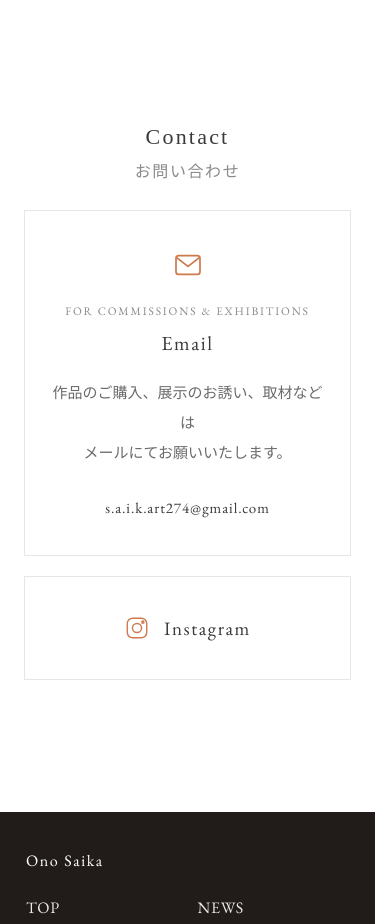
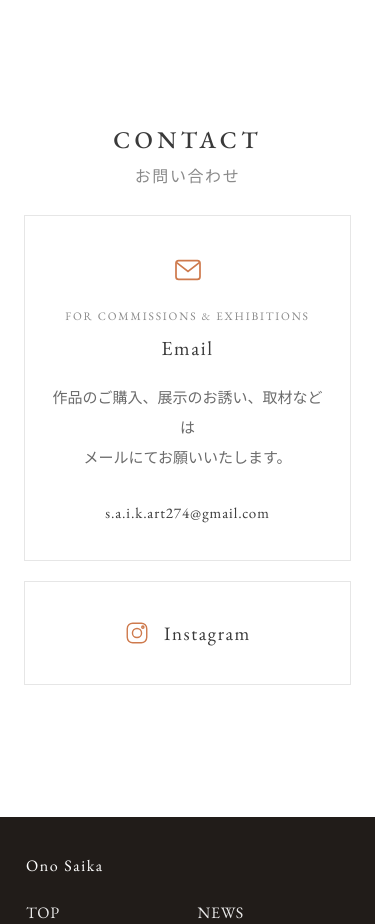
Before and after one commit to perihara/onosaika-site, a plain HTML site: page index.html in a window 390 px wide. Shown: the part 10060-10984 px from the top of the page. Drawn offline with nearby package versions, Linux system fonts and the light colour scheme.

Commit message:
Add files via upload

```diff
--- a/index.html
+++ b/index.html
@@ -380,7 +380,7 @@
   /* ---------- CONTACT ---------- */
   .contact-inner{padding:72px 40px 100px;max-width:920px;margin:0 auto;text-align:center;}
   .contact-title{
-    font-weight:500;font-size:26px;letter-spacing:.1em;color:var(--ink);margin-bottom:48px;
+    font-family:var(--serif-en);font-weight:500;font-size:32px;letter-spacing:.24em;color:var(--ink);margin-bottom:48px;
     opacity:0;animation:rise .8s var(--ease) .1s both;
   }
   .contact-title .jp{display:block;font-weight:400;color:var(--gray-soft);font-size:13px;letter-spacing:.2em;margin-top:12px;}
@@ -445,7 +445,7 @@
   .site-foot-copy{font-family:var(--serif-en);font-size:16px;letter-spacing:.05em;color:rgba(255,255,255,.7);}
   @media(max-width:760px){
     .contact-inner{padding:72px 24px;}
-    .contact-title{font-size:22px;margin-bottom:28px;}
+    .contact-title{font-size:24px;letter-spacing:.18em;margin-bottom:28px;}
     .contact-title .jp{font-size:16px;letter-spacing:.1em;margin-top:8px;}
     .contact-cards{gap:20px;}
     .contact-card{padding:38px 26px;}
@@ -672,7 +672,7 @@
 <!-- ===================== CONTACT ===================== -->
 <section class="page" data-page="contact">
   <div class="contact-inner">
-    <h2 class="contact-title">Contact<span class="jp">お問い合わせ</span></h2>
+    <h2 class="contact-title">CONTACT<span class="jp">お問い合わせ</span></h2>
     <div class="contact-cards">
       <div class="contact-card contact-card--email">
         <div class="contact-card-icon"><svg viewBox="0 0 24 24" fill="none" stroke="currentColor" stroke-width="1.3"><rect x="3" y="5" width="18" height="14" rx="2"/><path d="M3.5 6.5L12 13l8.5-6.5"/></svg></div>
```
